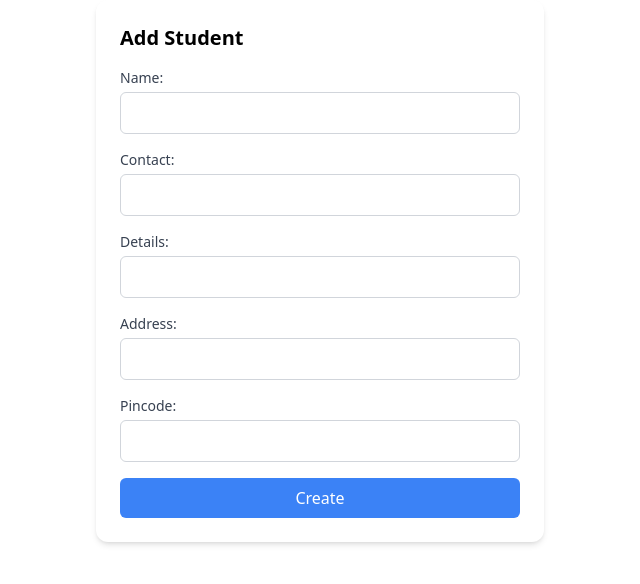
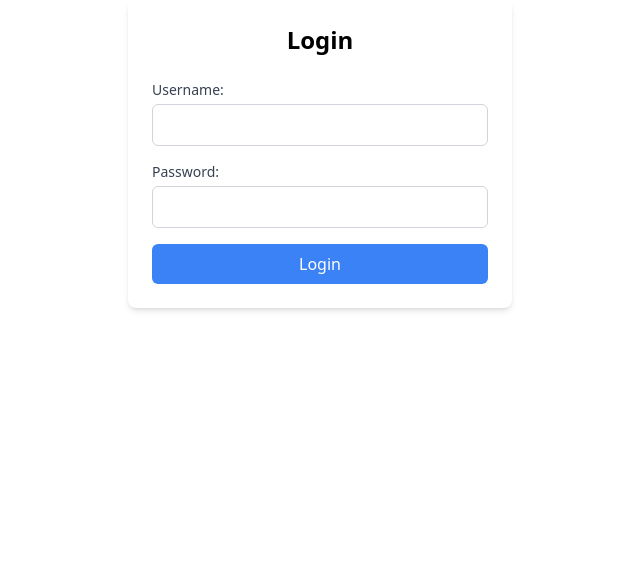
Before and after one commit to Jeet-Codes/student_frontend, a React (Create React App) app: page /login in a window 1280 px wide. Shown: the top 584 px of the page, without its empty margins (320-960 px from the left). Built offline with nearby package versions, Linux system fonts and the light colour scheme.

Commit message:
Login 1.2

```diff
--- a/src/Components/Login.js
+++ b/src/Components/Login.js
@@ -1,28 +1,15 @@
-import React, { useState, useEffect } from 'react';
-import { createStudent, updateStudent, getStudentById } from '../Services/StudentService';
-import { useParams, useNavigate } from 'react-router-dom';
+import React, { useState } from 'react';
+import axios from 'axios';
 
-const StudentForm = () => {
-  const [student, setStudent] = useState({
-    name: '',
-    contact: '',
-    details: '',
-    address: '',
-    pincode: ''
+const Login = () => {
+  const [credentials, setCredentials] = useState({
+    username: '',
+    password: ''
   });
-  const { id } = useParams(); // To determine if we're editing an existing student
-  const navigate = useNavigate(); // Updated hook for navigation
-
-  useEffect(() => {
-    if (id) {
-      // Fetch the existing student if the id is present (update scenario)
-      getStudentById(id).then((response) => setStudent(response.data));
-    }
-  }, [id]);
 
   const handleChange = (e) => {
-    setStudent({
-      ...student,
+    setCredentials({
+      ...credentials,
       [e.target.name]: e.target.value,
     });
   };
@@ -30,31 +17,25 @@ const StudentForm = () => {
   const handleSubmit = async (e) => {
     e.preventDefault();
     try {
-      if (id) {
-        await updateStudent(id, student); // Update existing student
-      } else {
-        await createStudent(student); // Create new student
-      }
-      navigate('/students'); // Redirect to student list after save
+      const response = await axios.post('http://localhost:8181/login', credentials);
+      console.log('Logged in successfully', response.data);
     } catch (error) {
-      console.error('Error saving student', error);
+      console.error('Error logging in', error);
     }
   };
 
   return (
-<div className="p-6 max-w-md mx-auto bg-white rounded-xl shadow-md">
-  <h2 className="text-xl font-bold mb-4">
-    {id ? 'Edit Student' : 'Add Student'}
-  </h2>
+    <div className="p-6 max-w-sm mx-auto bg-white rounded-lg shadow-md">
+    <h2 className="text-2xl font-semibold mb-6 text-center">Login</h2>
     <form onSubmit={handleSubmit} className="space-y-4">
       <div>
         <label className="block text-sm font-medium text-gray-700 mb-1">
-        Name:
+          Username:
         </label>
         <input
           type="text"
-        name="name"
-        value={student.name}
+          name="username"
+          value={credentials.username}
           onChange={handleChange}
           required
           className="w-full border border-gray-300 rounded-md p-2 focus:outline-none focus:ring-2 focus:ring-blue-500"
@@ -62,51 +43,12 @@ const StudentForm = () => {
       </div>
       <div>
         <label className="block text-sm font-medium text-gray-700 mb-1">
-        Contact:
+          Password:
         </label>
         <input
-        type="text"
-        name="contact"
-        value={student.contact}
-        onChange={handleChange}
-        required
-        className="w-full border border-gray-300 rounded-md p-2 focus:outline-none focus:ring-2 focus:ring-blue-500"
-      />
-    </div>
-    <div>
-      <label className="block text-sm font-medium text-gray-700 mb-1">
-        Details:
-      </label>
-      <input
-        type="text"
-        name="details"
-        value={student.details}
-        onChange={handleChange}
-        required
-        className="w-full border border-gray-300 rounded-md p-2 focus:outline-none focus:ring-2 focus:ring-blue-500"
-      />
-    </div>
-    <div>
-      <label className="block text-sm font-medium text-gray-700 mb-1">
-        Address:
-      </label>
-      <input
-        type="text"
-        name="address"
-        value={student.address}
-        onChange={handleChange}
-        required
-        className="w-full border border-gray-300 rounded-md p-2 focus:outline-none focus:ring-2 focus:ring-blue-500"
-      />
-    </div>
-    <div>
-      <label className="block text-sm font-medium text-gray-700 mb-1">
-        Pincode:
-      </label>
-      <input
-        type="text"
-        name="pincode"
-        value={student.pincode}
+          type="password"
+          name="password"
+          value={credentials.password}
           onChange={handleChange}
           required
           className="w-full border border-gray-300 rounded-md p-2 focus:outline-none focus:ring-2 focus:ring-blue-500"
@@ -116,7 +58,7 @@ const StudentForm = () => {
         type="submit"
         className="w-full bg-blue-500 text-white py-2 px-4 rounded-md hover:bg-blue-600 focus:outline-none focus:ring-2 focus:ring-blue-500 focus:ring-opacity-50"
       >
-      {id ? 'Update' : 'Create'}
+        Login
       </button>
     </form>
   </div>
@@ -124,4 +66,4 @@ const StudentForm = () => {
   );
 };
 
-export default StudentForm;
+export default Login;
```
Lines whose indentation alone changed are shown as unchanged.
